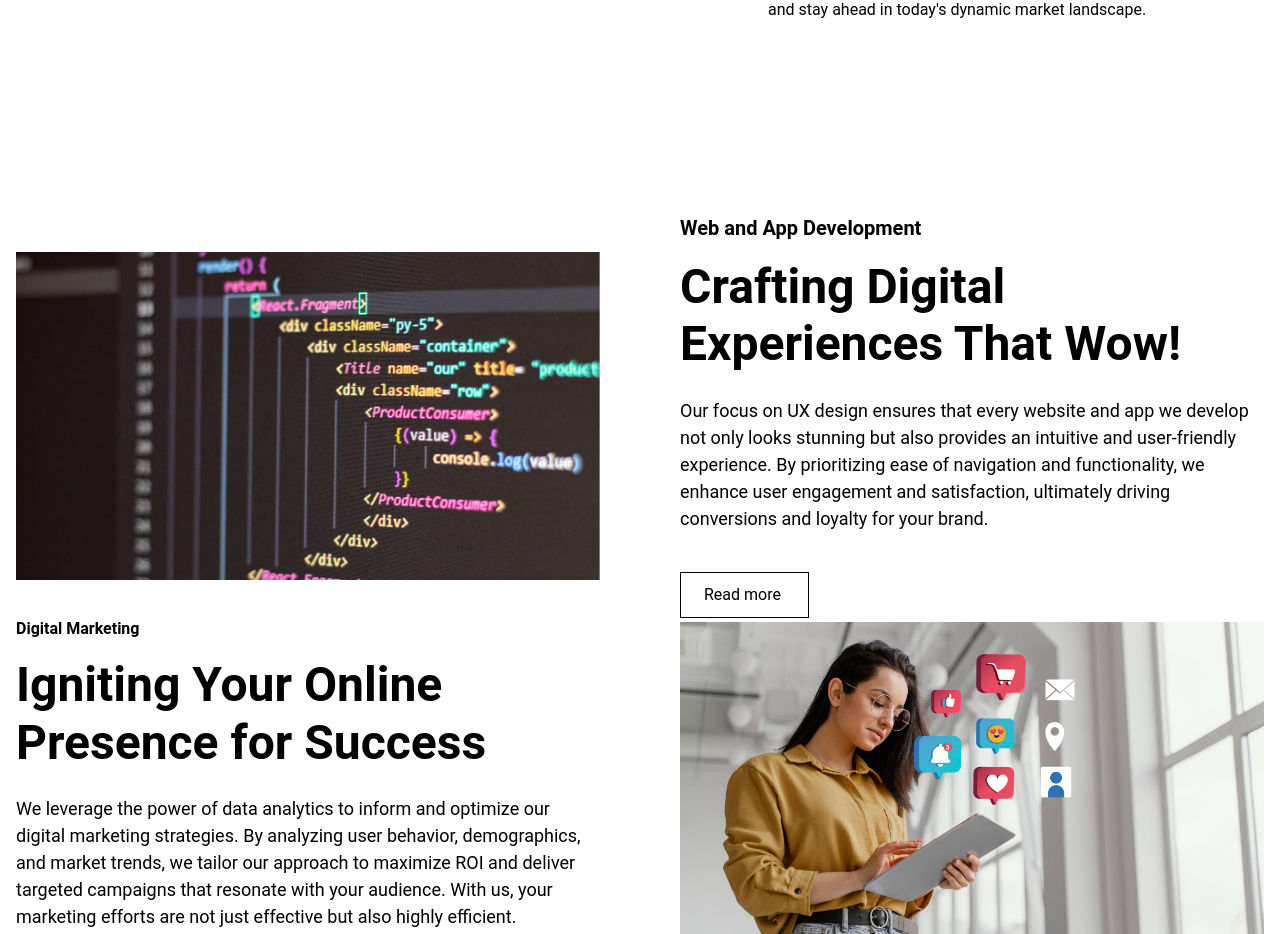
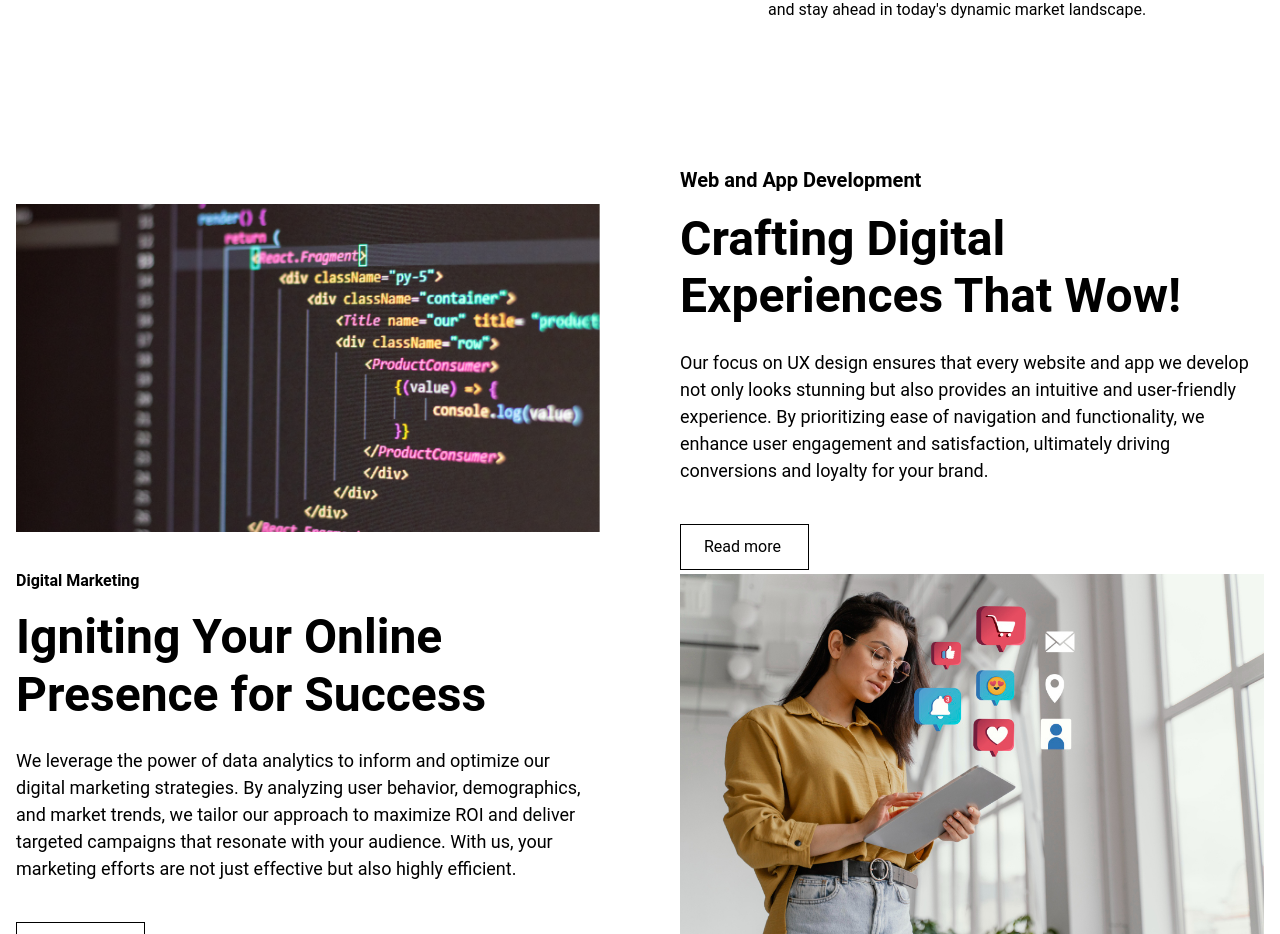
Before and after one commit to Bhati90/kapinovaweb, a React (Create React App) app: page / in a window 1280 px wide. Shown: the part 2040-2974 px from the top of the page. Built offline with nearby package versions, Linux system fonts and the light colour scheme.

Commit message:
Update feature2.js

```diff
--- a/src/component/feature2.js
+++ b/src/component/feature2.js
@@ -9,7 +9,7 @@ const Feature2 = () => {
   };
 
   return (
-    <div className="self-stretch pt-8  bg-white overflow-hidden flex flex-row flex-wrap items-center justify-start  px-[1rem] box-border gap-[5rem] max-w-full z-[1] text-center text-[1.25rem] text-black mt-[3rem] font-text-regular-normal mq750:gap-[1.25rem] mq450:pb-[2.938rem] mq450:box-border mq1100:pb-[4.563rem] mq1100:box-border mq1250:gap-[2.5rem] mq1250:pl-[2rem] mq1250:pr-[2rem] mq1250:box-border">
+    <div className="self-stretch pt-8  bg-white overflow-hidden flex flex-row flex-wrap items-center justify-start  px-[1rem] box-border gap-[5rem] max-w-full z-[1] text-center text-[1.25rem] text-black  font-text-regular-normal mq750:gap-[1.25rem] mq450:pb-[2.938rem] mq450:box-border mq1100:pb-[4.563rem] mq1100:box-border mq1250:gap-[2.5rem] mq1250:pl-[2rem] mq1250:pr-[2rem] mq1250:box-border">
       <img
         className=" flex-1 relative min-w-[25rem] max-w-full overflow-hidden mq750:min-w-full"
         loading="lazy"
```
